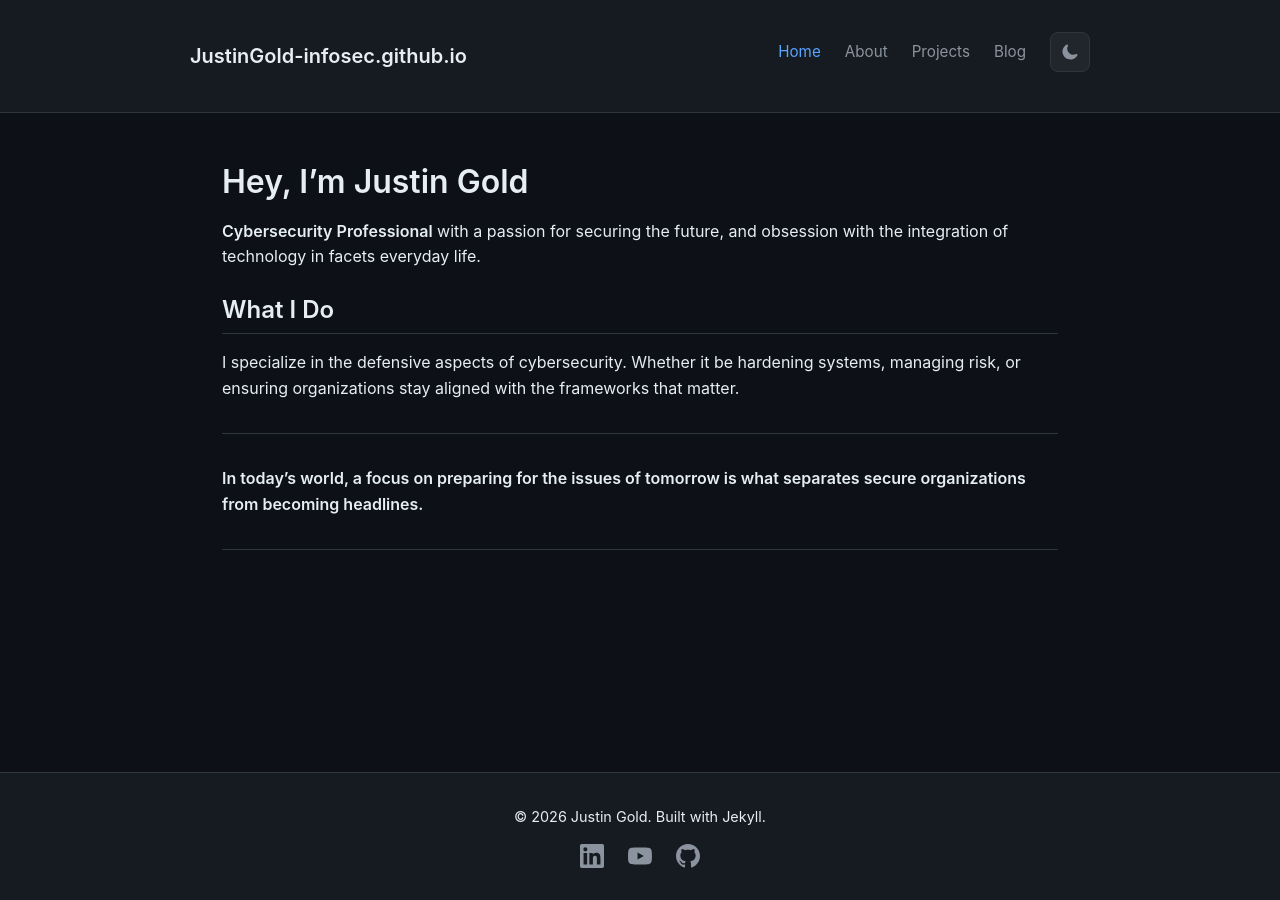
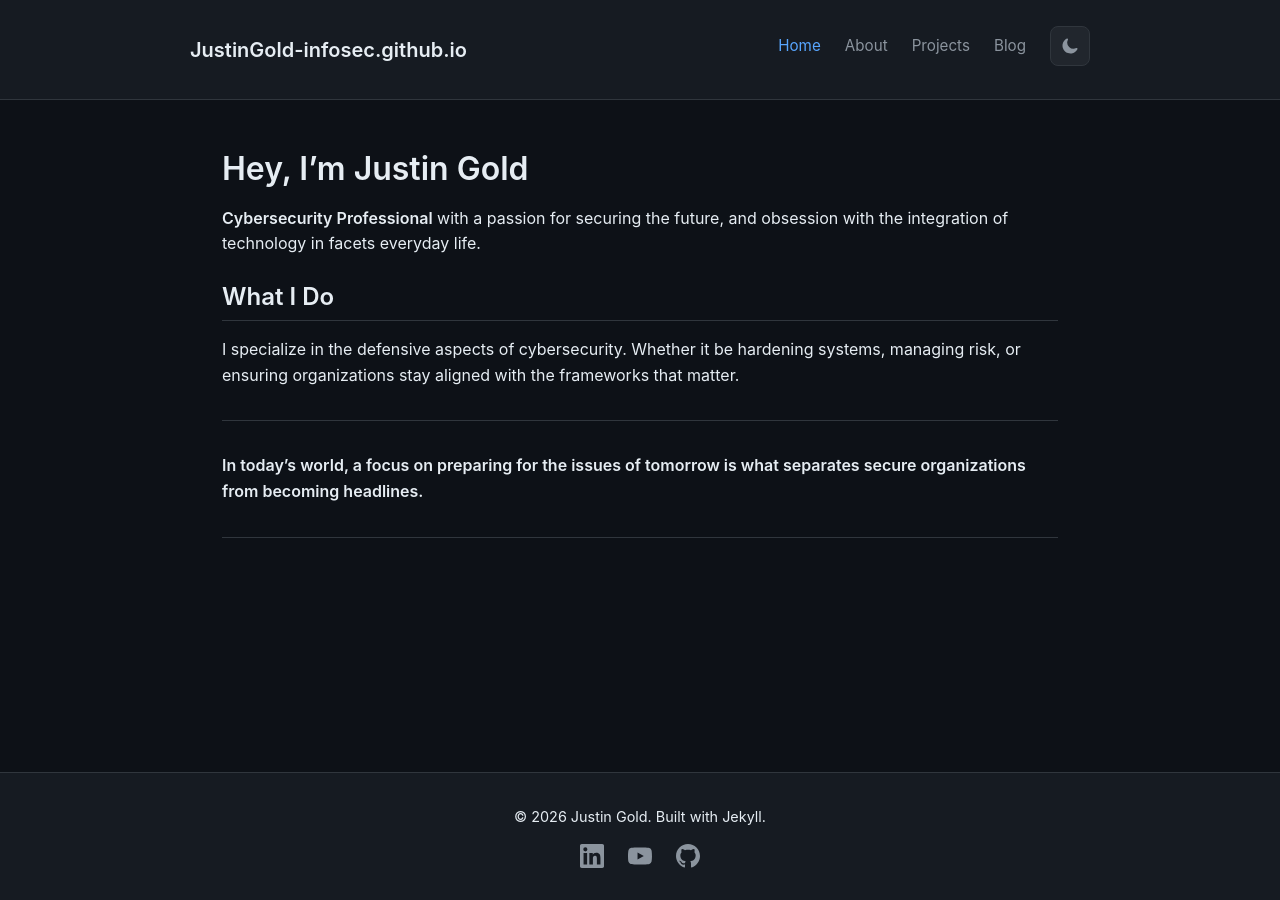
Before and after one commit to JustinGold-infosec/JustinGold-infosec.github.io, a Jekyll site: the page built from index.md, in a window 1280 px wide. Built offline with Jekyll 4.4.1, drawn with Linux system fonts in a browser that asks for light colours.

Commit message:
Update default.html

```diff
--- a/_layouts/default.html
+++ b/_layouts/default.html
@@ -77,7 +77,7 @@
     header {
       background-color: var(--bg-secondary);
       border-bottom: 1px solid var(--border);
-      padding: 1rem 2rem;
+      padding: .6rem 2rem;
       position: sticky;
       top: 0;
       z-index: 1000;
```
